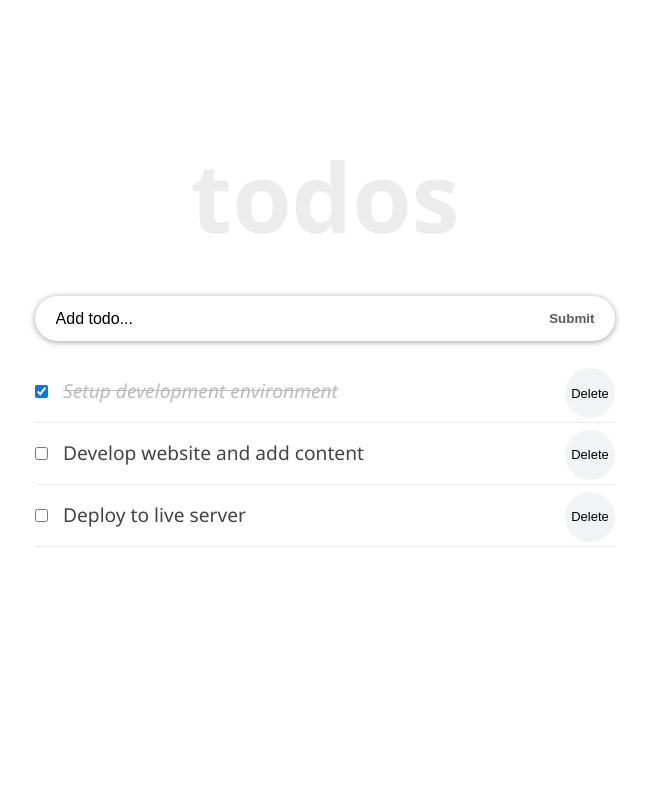
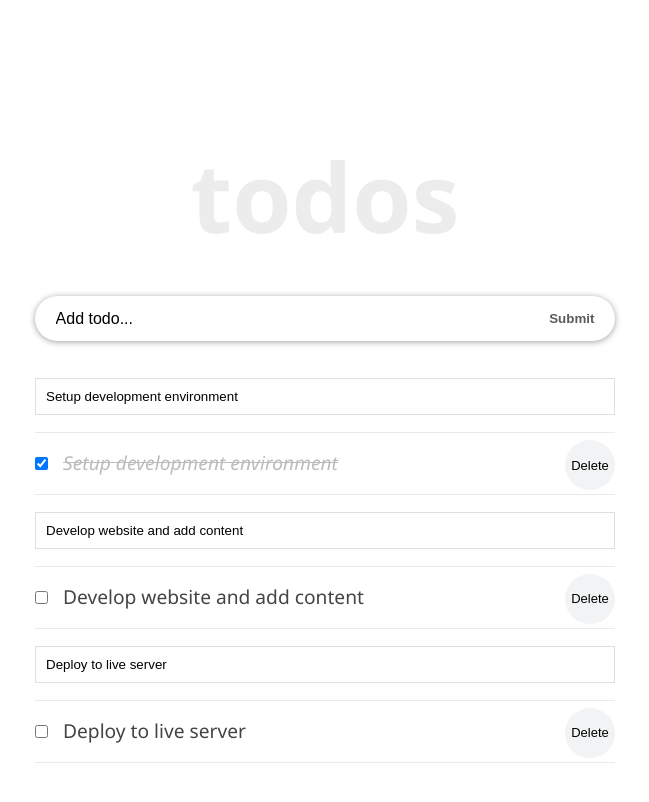
Before and after one commit to mmsesay/react-todo-app, a React (Create React App) app: page / in a window 1280 px wide. Shown: the top 802 px of the page, without its empty margins (315-964 px from the left). Built offline with nearby package versions, Linux system fonts and the light colour scheme.

Commit message:
Add: editing functionality

```diff
--- a/src/components/TodoContainer.js
+++ b/src/components/TodoContainer.js
@@ -60,6 +60,17 @@ class TodoContainer extends React.Component {
     });
   };
 
+  setUpdate = (updatedTitle, id) => {
+    this.setState({
+      todos: this.state.todos.map(todo => {
+        if (todo.id === id) {
+          todo.title = updatedTitle
+        }
+        return todo
+      }),
+    });
+  }
+
   render() {
     return (
       <div className="container">
@@ -70,6 +81,7 @@ class TodoContainer extends React.Component {
             todos={this.state.todos}
             handleChangeProps={this.handleChange}
             deleteTodoProps={this.delTodo}
+            setUpdate={this.setUpdate}
           />
         </div>
       </div>
--- a/src/components/TodoItem.js
+++ b/src/components/TodoItem.js
@@ -2,16 +2,53 @@ import React from "react"
 import styles from "./TodoItem.module.css"
 
 const TodoItem = (props) => {
+  let state = {
+    editing: false,
+  }
   const completedStyle = {
     fontStyle: "italic",
     color: "#595959",
     opacity: 0.4,
     textDecoration: "line-through",
   }
+  const { completed, id, title } = props.todo;
 
-  const { completed, id, title } = props.todo
+  const handleEditing = () => {
+    this.setState({
+      editing: true,
+    });
+  }
+
+  const handleUpdatedDone = event => {
+    if (event.key === "Enter") {
+      this.setState({ editing: false })
+    }
+  }
+
+  let viewMode = {}
+  let editMode = {}
+
+  // if (this.state.editing) {
+  //   viewMode.display = "none"
+  // } else {
+  //   editMode.display = "none"
+  // }
 
   return (
+    <div>
+      <li className={styles.item}>
+        <div onDoubleClick={handleEditing} style={viewMode}></div>
+        <input
+          type="text"
+          style={editMode}
+          className={styles.textInput}
+          value={title}
+          onChange={e => {
+            props.setUpdate(e.target.value, id)
+          }}
+          onKeyDown={handleUpdatedDone}
+        />
+      </li>
       <li className={styles.item}>
         <input
           type="checkbox"
@@ -26,6 +63,7 @@ const TodoItem = (props) => {
           {title}
         </span>
       </li>
+    </div>
   );
 }
 
--- a/src/components/TodoItem.module.css
+++ b/src/components/TodoItem.module.css
@@ -21,3 +21,9 @@
   width: 50px;
   margin: -10px 0 0 10px;
 }
+
+.textInput {
+  width: 100%;
+  padding: 10px;
+  border: 1px solid #dfdfdf;
+}
--- a/src/components/TodosList.js
+++ b/src/components/TodosList.js
@@ -11,6 +11,7 @@ class TodosList extends React.Component {
             todo={todo}
             handleChangeProps={this.props.handleChangeProps}
             deleteTodoProps={this.props.deleteTodoProps}
+            setUpdate={this.props.setUpdate}
           />
         ))}
       </ul>
```
Lines whose indentation alone changed are shown as unchanged.
